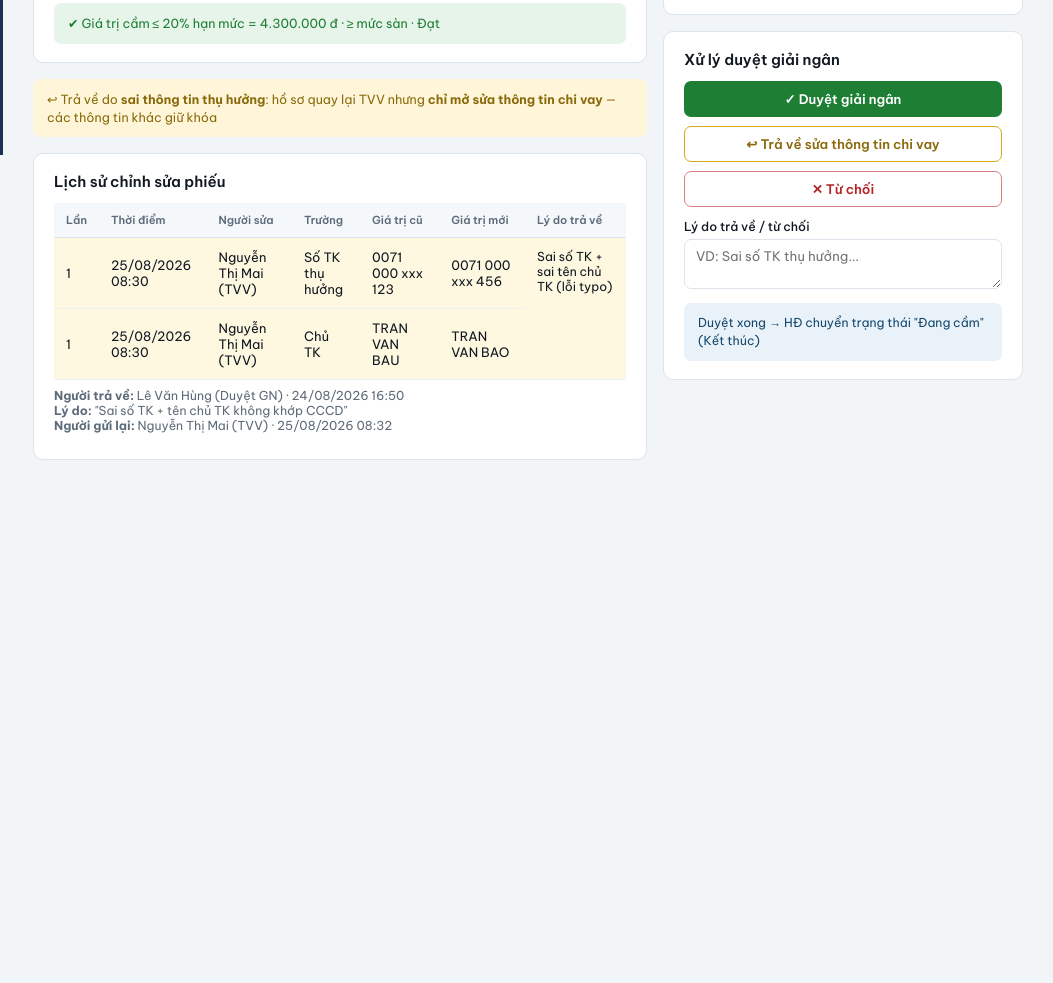
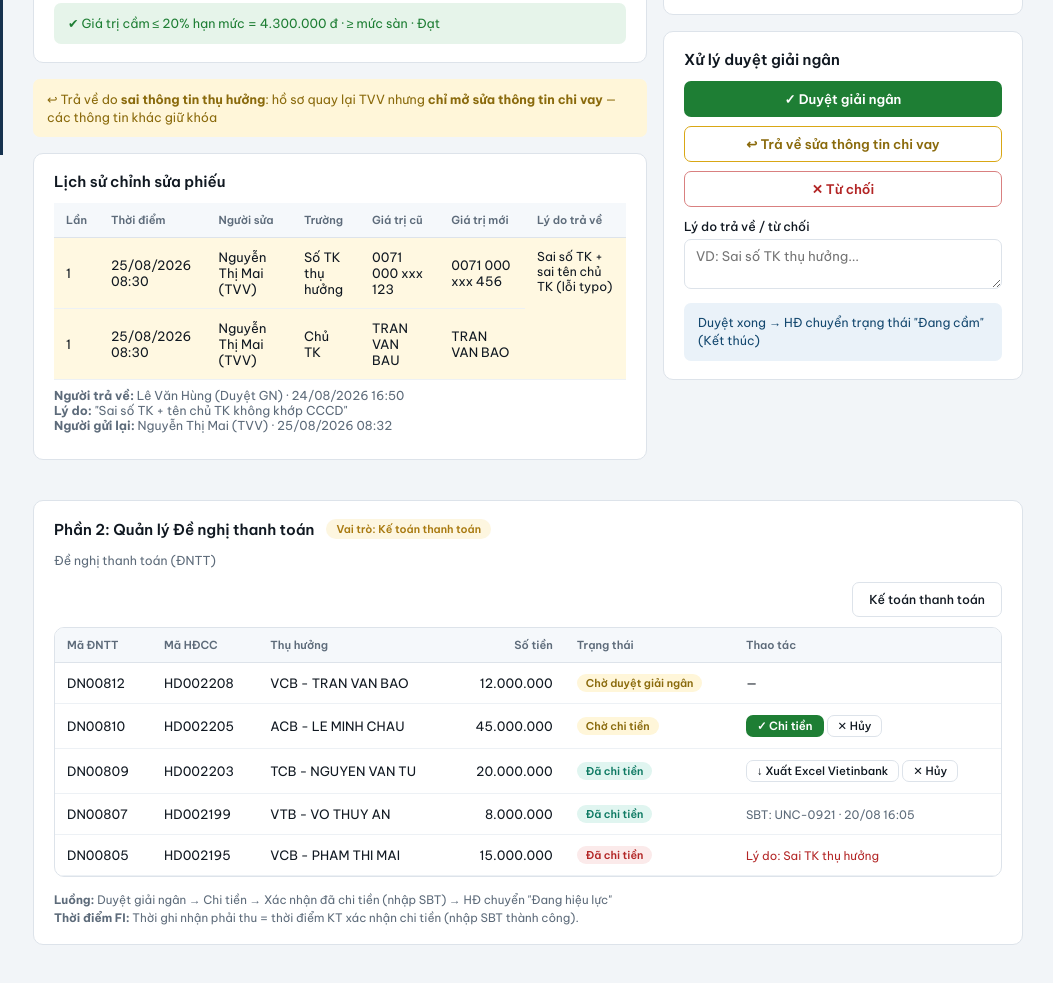
Before and after one commit to anhminh07102015/gpts-wireframe, a plain HTML site: page 06-duyet-giai-ngan.html in a window 1280 px wide. Shown: the part 645-1628 px from the top of the page, without its empty margins (227-1280 px from the left). Before the commit the page ends 1165 px from the top, so only its background shows below. Drawn offline with Linux system fonts and the light colour scheme.

Commit message:
Cập nhật 4 màn theo góp ý khách (V2): KH list, Tạo HĐ, Duyệt HS, Duyệt GN
- 01: Thêm cột Trạng thái giao dịch, đổi Chuẩn→Silver, thêm badge Silver/Orange
- 03: Thêm kỳ hạn 1/7/15 ngày, sửa breadcrumb, thêm badge An toàn TS
- 05: Thêm card Lưu ý cho người duyệt
- 06: Thêm Phần 2 Quản lý ĐNTT (bảng 5 dòng, luồng chi tiền)
- CSS: Thêm bg-silver, bg-orange vào style chung

Co-Authored-By: Claude Opus 4.6 <noreply@anthropic.com>

```diff
--- a/06-duyet-giai-ngan.html
+++ b/06-duyet-giai-ngan.html
@@ -180,6 +180,87 @@
         </div>
       </div>
 
+      <!-- Phần 2: ĐNTT -->
+      <div class="card" style="margin-top:24px">
+        <div style="display:flex;align-items:center;gap:12px;margin-bottom:14px;flex-wrap:wrap">
+          <h2 style="margin-bottom:0">Phần 2: Quản lý Đề nghị thanh toán</h2>
+          <span style="display:inline-block;padding:3px 10px;border-radius:999px;font-size:.72rem;font-weight:600;background:#fdf6e0;color:#a97a10">Vai trò: Kế toán thanh toán</span>
+        </div>
+        <div style="font-size:.82rem;color:var(--sub);margin-bottom:14px">Đề nghị thanh toán (ĐNTT)</div>
+
+        <div style="text-align:right;margin-bottom:10px">
+          <button class="btn btn-line" style="font-size:.82rem" onclick="toast('Xuất báo cáo kế toán thanh toán')">Kế toán thanh toán</button>
+        </div>
+
+        <div class="tbl-wrap">
+          <table class="tbl">
+            <thead>
+              <tr>
+                <th>Mã ĐNTT</th>
+                <th>Mã HĐCC</th>
+                <th>Thụ hưởng</th>
+                <th style="text-align:right">Số tiền</th>
+                <th>Trạng thái</th>
+                <th>Thao tác</th>
+              </tr>
+            </thead>
+            <tbody>
+              <tr>
+                <td>DN00812</td>
+                <td>HD002208</td>
+                <td>VCB - TRAN VAN BAO</td>
+                <td style="text-align:right">12.000.000</td>
+                <td><span class="bg bg-warn">Chờ duyệt giải ngân</span></td>
+                <td>—</td>
+              </tr>
+              <tr>
+                <td>DN00810</td>
+                <td>HD002205</td>
+                <td>ACB - LE MINH CHAU</td>
+                <td style="text-align:right">45.000.000</td>
+                <td><span class="bg bg-warn">Chờ chi tiền</span></td>
+                <td style="white-space:nowrap">
+                  <button class="btn btn-ok" style="font-size:.76rem;padding:3px 10px" onclick="toast('Đã chi tiền DN00810')">✓ Chi tiền</button>
+                  <button class="btn btn-line" style="font-size:.76rem;padding:3px 10px" onclick="toast('Đã hủy')">✕ Hủy</button>
+                </td>
+              </tr>
+              <tr>
+                <td>DN00809</td>
+                <td>HD002203</td>
+                <td>TCB - NGUYEN VAN TU</td>
+                <td style="text-align:right">20.000.000</td>
+                <td><span class="bg bg-teal">Đã chi tiền</span></td>
+                <td style="white-space:nowrap">
+                  <button class="btn btn-line" style="font-size:.76rem;padding:3px 10px" onclick="toast('Xuất Excel Vietinbank')">↓ Xuất Excel Vietinbank</button>
+                  <button class="btn btn-line" style="font-size:.76rem;padding:3px 10px" onclick="toast('Đã hủy')">✕ Hủy</button>
+                </td>
+              </tr>
+              <tr>
+                <td>DN00807</td>
+                <td>HD002199</td>
+                <td>VTB - VO THUY AN</td>
+                <td style="text-align:right">8.000.000</td>
+                <td><span class="bg bg-teal">Đã chi tiền</span></td>
+                <td style="font-size:.78rem;color:var(--sub)">SBT: UNC-0921 · 20/08 16:05</td>
+              </tr>
+              <tr>
+                <td>DN00805</td>
+                <td>HD002195</td>
+                <td>VCB - PHAM THI MAI</td>
+                <td style="text-align:right">15.000.000</td>
+                <td><span class="bg bg-red">Đã chi tiền</span></td>
+                <td style="font-size:.78rem;color:var(--red)">Lý do: Sai TK thụ hưởng</td>
+              </tr>
+            </tbody>
+          </table>
+        </div>
+
+        <div style="font-size:.78rem;color:var(--sub);margin-top:14px;line-height:1.5">
+          <strong>Luồng:</strong> Duyệt giải ngân → Chi tiền → Xác nhận đã chi tiền (nhập SBT) → HĐ chuyển "Đang hiệu lực"<br>
+          <strong>Thời điểm FI:</strong> Thời ghi nhận phải thu = thời điểm KT xác nhận chi tiền (nhập SBT thành công).
+        </div>
+      </div>
+
     </div>
 
   </main>
--- a/assets/style.css
+++ b/assets/style.css
@@ -104,6 +104,8 @@ h1{font-size:1.5rem;font-weight:700;letter-spacing:-.01em}
 .bg-blue{background:var(--blue-bg);color:#155c8f}
 .bg-green{background:var(--green-bg);color:var(--green)}
 .bg-gray{background:#eef1f4;color:#5b6672}
+.bg-silver{background:#f0f0f0;color:#666}
+.bg-orange{background:#fff3e0;color:#e65100}
 .bg-red{background:var(--red-bg);color:var(--red)}
 .bg-warn{background:var(--warn-bg);color:var(--warn)}
 .bg-teal{background:#e0f5f0;color:#0e7a63}
```
Also changed, not shown: 01-danh-sach-khach-hang.html (+10 -7 lines), 03-tao-hop-dong.html (+7 -2 lines), 05-duyet-ho-so.html (+12 -0 lines).
